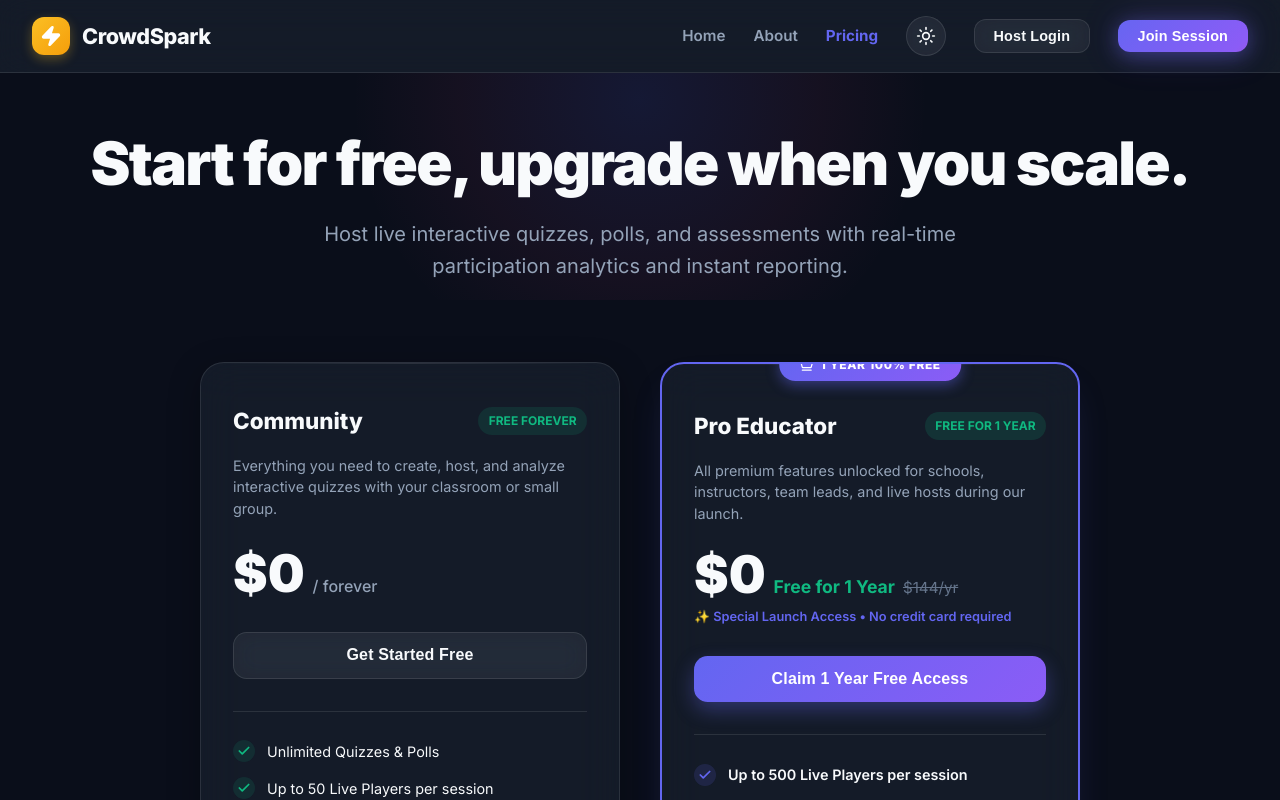
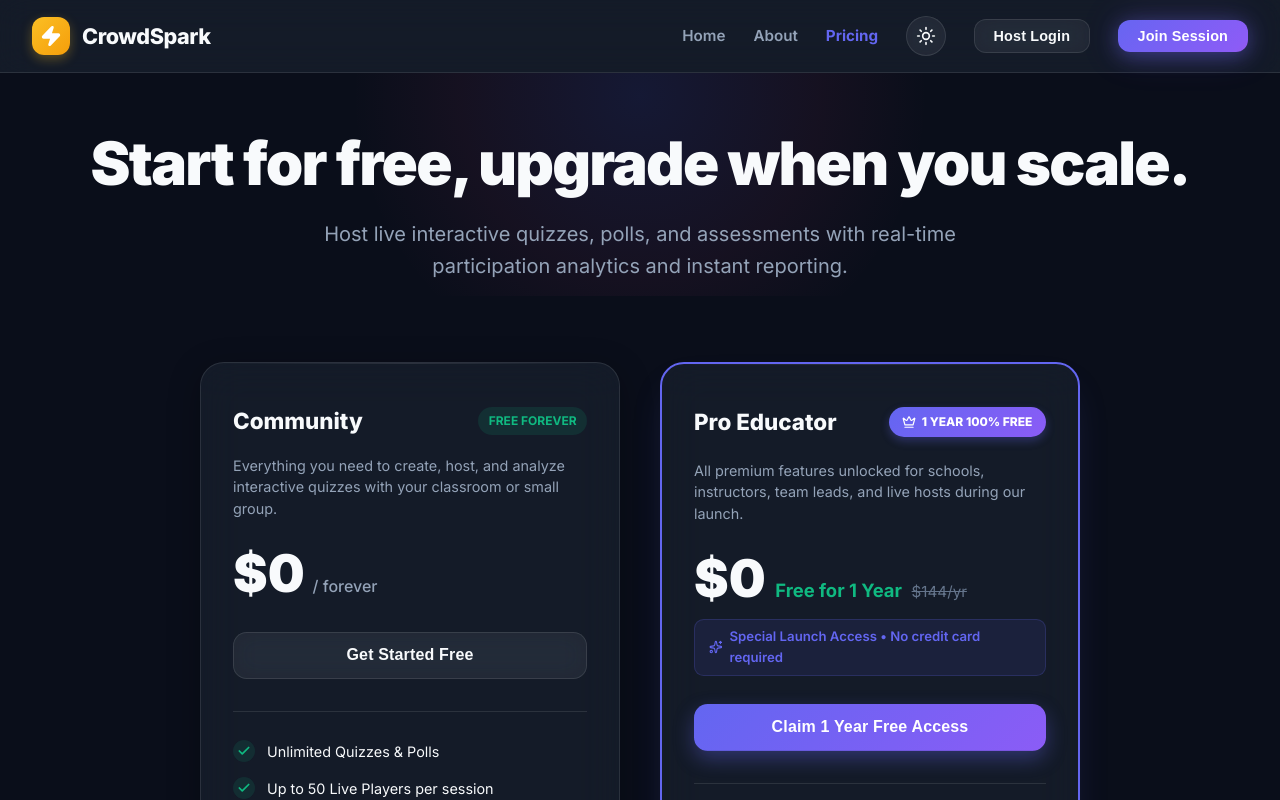
Before and after one commit to nishantmunjal2003/crowdspark, a React (Vite) app in the folder client/: page /pricing in a window 1280 px wide. Shown: the top 800 px of the page. Built offline with nearby package versions, Linux system fonts and the light colour scheme; no server answers.

Commit message:
Fix 1 Year 100% Free badge positioning to prevent clipping and polish Special Launch Access text banner

```diff
--- a/client/src/pages/Pricing.jsx
+++ b/client/src/pages/Pricing.jsx
@@ -281,79 +281,72 @@
                         <div
                             className="card animate-fade-in"
                             style={{
-                                padding: '2.75rem 2rem',
+                                padding: '2.5rem 2rem',
                                 display: 'flex',
                                 flexDirection: 'column',
                                 justifyContent: 'space-between',
                                 background: 'var(--bg-card)',
                                 border: '2px solid var(--accent-primary)',
                                 borderRadius: '1.5rem',
-                                position: 'relative',
                                 boxShadow: '0 20px 40px -15px rgba(99, 102, 241, 0.25)',
-                                transform: 'scale(1.02)',
                                 transition: 'all 0.3s ease'
                             }}
                             onMouseEnter={e => {
-                                e.currentTarget.style.transform = 'scale(1.04) translateY(-6px)';
+                                e.currentTarget.style.transform = 'translateY(-6px)';
+                                e.currentTarget.style.boxShadow = '0 25px 50px -12px rgba(99, 102, 241, 0.35)';
                             }}
                             onMouseLeave={e => {
-                                e.currentTarget.style.transform = 'scale(1.02) translateY(0)';
+                                e.currentTarget.style.transform = 'translateY(0)';
+                                e.currentTarget.style.boxShadow = '0 20px 40px -15px rgba(99, 102, 241, 0.25)';
                             }}
                         >
-                            {/* Featured Badge - Positioned with proper z-index and spacing */}
-                            <div style={{
-                                position: 'absolute',
-                                top: '-15px',
-                                left: '50%',
-                                transform: 'translateX(-50%)',
-                                background: 'linear-gradient(135deg, #6366f1, #8b5cf6)',
-                                color: 'white',
-                                padding: '0.4rem 1.25rem',
-                                borderRadius: '2rem',
-                                fontSize: '0.75rem',
-                                fontWeight: 800,
-                                letterSpacing: '0.05em',
-                                display: 'flex',
-                                alignItems: 'center',
-                                gap: '0.4rem',
-                                boxShadow: '0 4px 14px rgba(99, 102, 241, 0.45)',
-                                whiteSpace: 'nowrap',
-                                zIndex: 10
-                            }}>
-                                <Crown size={15} /> 1 YEAR 100% FREE
-                            </div>
-
                             <div>
-                                <div style={{ display: 'flex', justifyContent: 'space-between', alignItems: 'center', marginBottom: '1rem' }}>
+                                <div style={{ display: 'flex', justifyContent: 'space-between', alignItems: 'center', marginBottom: '1.25rem', gap: '0.5rem', flexWrap: 'wrap' }}>
                                     <h3 style={{ fontSize: '1.4rem', fontWeight: 800, margin: 0, color: 'var(--text-primary)' }}>Pro Educator</h3>
                                     <span style={{
-                                        padding: '0.25rem 0.65rem',
-                                        borderRadius: '1rem',
+                                        padding: '0.35rem 0.85rem',
+                                        borderRadius: '2rem',
                                         fontSize: '0.75rem',
-                                        fontWeight: 700,
-                                        background: 'rgba(16, 185, 129, 0.15)',
-                                        color: 'var(--success)'
+                                        fontWeight: 800,
+                                        background: 'linear-gradient(135deg, #6366f1, #8b5cf6)',
+                                        color: 'white',
+                                        display: 'inline-flex',
+                                        alignItems: 'center',
+                                        gap: '0.35rem',
+                                        boxShadow: '0 4px 10px rgba(99, 102, 241, 0.3)'
                                     }}>
-                                        FREE FOR 1 YEAR
+                                        <Crown size={14} /> 1 YEAR 100% FREE
                                     </span>
                                 </div>
 
-                                <p style={{ fontSize: '0.9rem', color: 'var(--text-secondary)', marginBottom: '1.5rem', lineHeight: 1.5 }}>
+                                <p style={{ fontSize: '0.9rem', color: 'var(--text-secondary)', marginBottom: '1.75rem', lineHeight: 1.5 }}>
                                     All premium features unlocked for schools, instructors, team leads, and live hosts during our launch.
                                 </p>
 
                                 <div style={{ marginBottom: '1.75rem' }}>
-                                    <div style={{ display: 'flex', alignItems: 'baseline', gap: '0.5rem', flexWrap: 'wrap' }}>
+                                    <div style={{ display: 'flex', alignItems: 'baseline', gap: '0.6rem', flexWrap: 'wrap' }}>
                                         <span style={{ fontSize: '3.25rem', fontWeight: 900, color: 'var(--text-primary)', lineHeight: 1 }}>$0</span>
-                                        <span style={{ fontSize: '1.1rem', color: 'var(--success)', fontWeight: 700 }}>
+                                        <span style={{ fontSize: '1.15rem', color: 'var(--success)', fontWeight: 700 }}>
                                             Free for 1 Year
                                         </span>
                                         <span style={{ fontSize: '0.95rem', color: 'var(--text-muted)', textDecoration: 'line-through' }}>
                                             $144/yr
                                         </span>
                                     </div>
-                                    <div style={{ fontSize: '0.8rem', color: 'var(--accent-primary)', marginTop: '0.4rem', fontWeight: '600' }}>
-                                        ✨ Special Launch Access • No credit card required
+                                    <div style={{
+                                        display: 'inline-flex',
+                                        alignItems: 'center',
+                                        gap: '0.45rem',
+                                        fontSize: '0.825rem',
+                                        color: 'var(--accent-primary)',
+                                        background: 'rgba(99, 102, 241, 0.1)',
+                                        border: '1px solid rgba(99, 102, 241, 0.2)',
+                                        padding: '0.4rem 0.85rem',
+                                        borderRadius: '0.6rem',
+                                        marginTop: '0.85rem',
+                                        fontWeight: '600'
+                                    }}>
+                                        <Sparkles size={14} /> Special Launch Access • No credit card required
                                     </div>
                                 </div>
 
```
